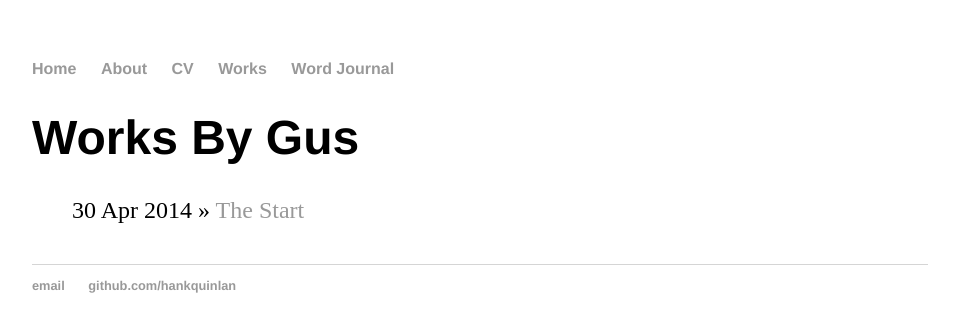
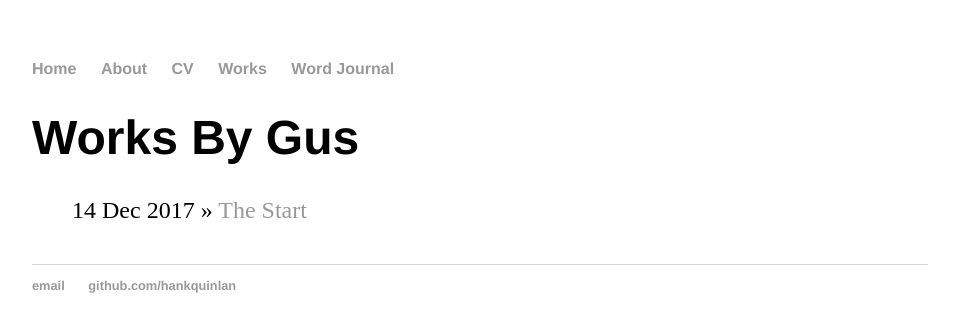
Before and after one commit to aburchell/aburchell.github.io, a Jekyll site: the page built from blog/index.html, in a window 1280 px wide. Shown: the top 332 px of the page, without its empty margins (160-1119 px from the left). Built offline with Jekyll 4.4.1, drawn with Linux system fonts in a browser that asks for light colours.

Commit message:
Update 2017-12-14-augustin-burchell-site-launched.md

```diff
--- a/_posts/2017-12-14-augustin-burchell-site-launched.md
+++ b/_posts/2017-12-14-augustin-burchell-site-launched.md
@@ -1,7 +1,7 @@
 ---
 layout: post
 title: "The Start"
-date: 2014-04-30
+date: 2017-12-14
 ---
 
 From time
```
